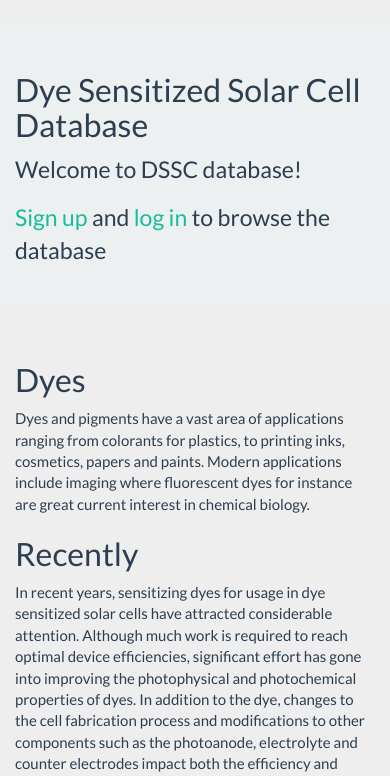
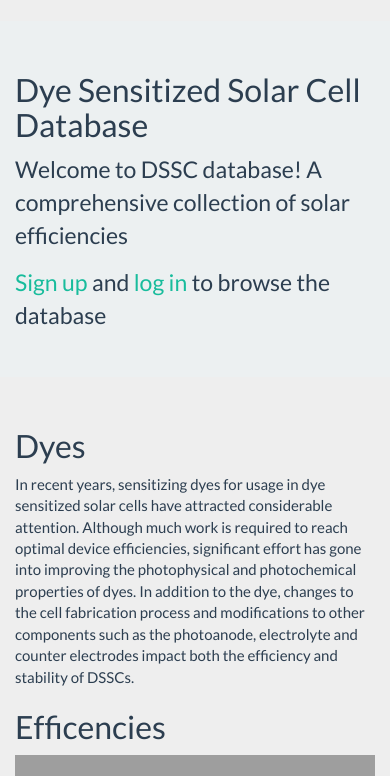
Before and after one commit to Simensen-Hambro/DSSCDB, a Django app: page / in a window 390 px wide. Shown: the part 60-836 px from the top of the page. Run offline with Django 3.2, Linux system fonts and the light colour scheme; some libraries are stand-ins or nearby versions; grey boxes are pictures that could not be loaded.

Commit message:
Minor changes * Add agreement * Change layout on frontpage

```diff
--- a/src/DSSCDB/templates/DSSCDB/index.html
+++ b/src/DSSCDB/templates/DSSCDB/index.html
@@ -5,7 +5,7 @@ Dye Sensitized Solar Cell Database
   <div class="jumbotron">
     <div class="container">
       <h2 class="display-3">Dye Sensitized Solar Cell Database</h2>
-      <p>Welcome to DSSC database! </p>
+      <p>Welcome to DSSC database! A comprehensive collection of solar efficiencies</p>
       <p><a href="{% url 'user:signup' %}" role="button">Sign up</a> and <a href="{% url 'user:login' %}">log in</a> to browse the database
       </p>
     </div>
@@ -14,16 +14,8 @@ Dye Sensitized Solar Cell Database
     <div class="row">
       <div class="container">
         <div class="row">
-          <div class="col-md-4">
+          <div class="col-md-6">
             <h2>Dyes</h2>
-            <p>
-              Dyes and pigments have a vast area of applications ranging from colorants for plastics,
-              to printing inks, cosmetics, papers and paints. Modern applications include imaging
-              where fluorescent dyes for instance are great current interest in chemical biology.
-            </p>
-          </div>
-          <div class="col-md-4">
-            <h2>Recently</h2>
             <p>In recent years, sensitizing dyes for usage in dye sensitized solar cells have
               attracted considerable attention. Although much work is required to reach optimal
               device efficiencies, significant effort has gone into improving the photophysical
@@ -31,14 +23,10 @@ Dye Sensitized Solar Cell Database
               cell fabrication process and modifications to other components such as the photoanode,
               electrolyte and counter electrodes impact both the efficiency and stability of DSSCs.
             </p>
-
           </div>
-          <div class="col-md-4">
-            <h2>This collection</h2>
-            <p>In an attempt to collate these various parameters, we have created the DSSC
-              database that summarizes the recent developments in the different components,
-              with particular attention given to the dye structures.
-            </p>
+          <div class="col-md-6">
+            <h2>Efficencies</h2>
+            <img src="{% static 'DSSCDB/images/dye_plots.png' %}" class="img-responsive">
           </div>
 
         </div>
```
Also changed, not shown: 1 other file.
